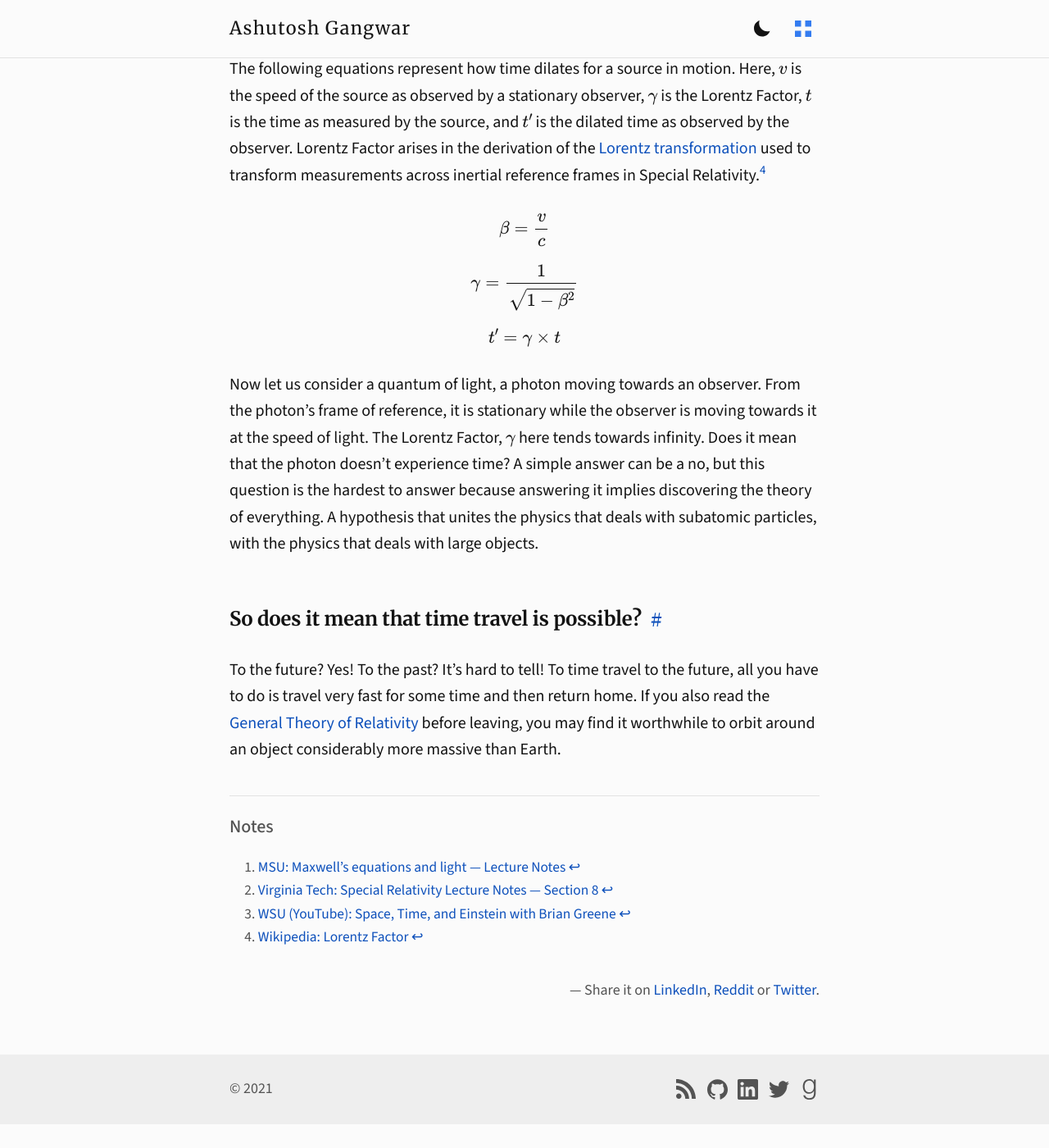
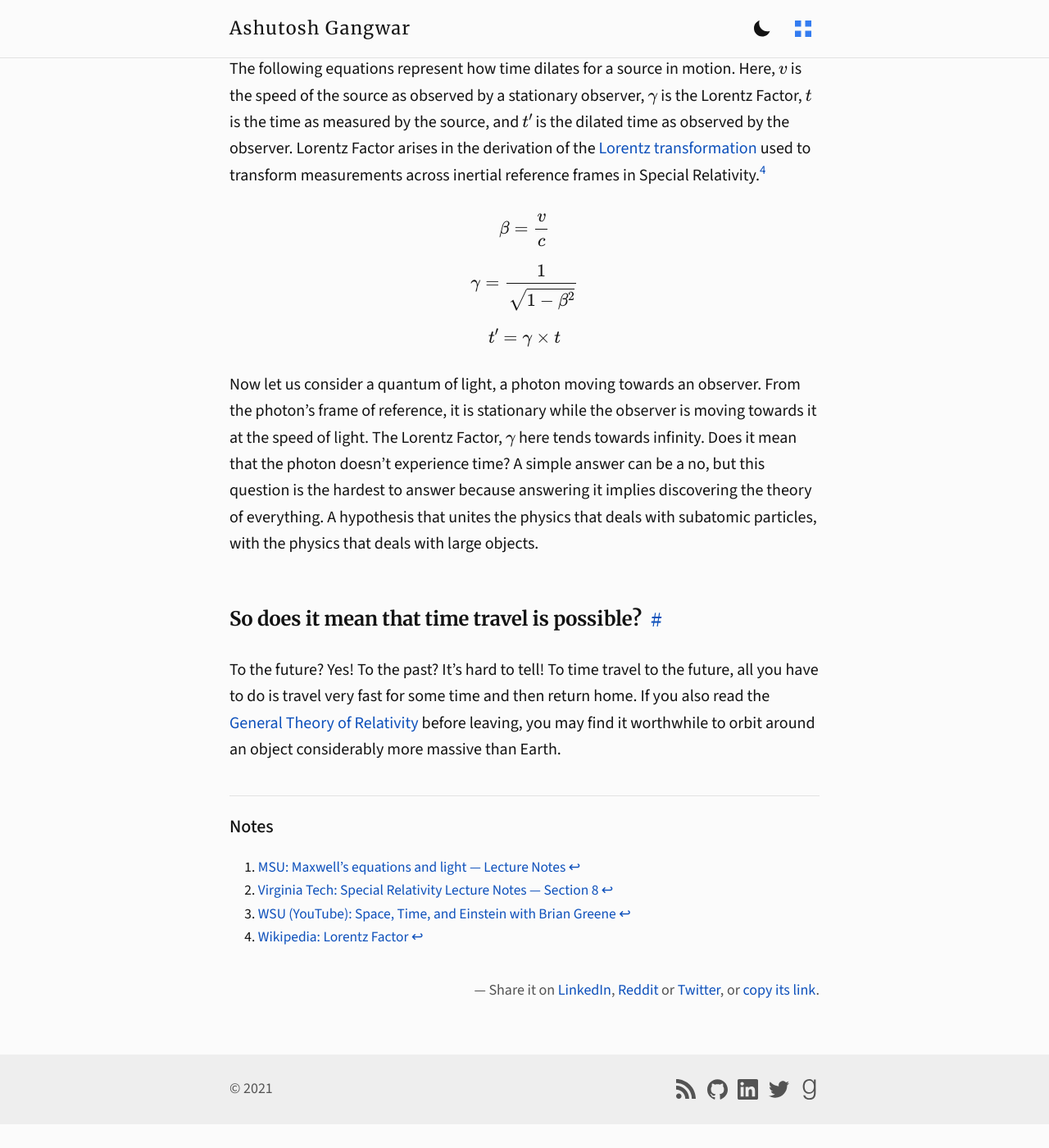
Before and after one commit to ashutoshgngwr/ashutoshgngwr.github.io, a Jekyll site: the page built from _posts/2020-09-29-odd-insights-from-the-special-theory-of-relativity.md, in a window 1280 px wide and 1400 px high, scrolled down 1689 px. Shown: the whole window at 82% size. Built offline with Jekyll 4.4.1, drawn with Linux system fonts in a browser that asks for light colours; formulas are drawn with MathJax 3.

Commit message:
update post share intents

```diff
--- a/_layouts/post.html
+++ b/_layouts/post.html
@@ -36,24 +36,30 @@
     <footer>
       <p>
         {%- assign post_title = page.title | url_encode %}
-        {%- assign post_url = page.url | absolute_url | url_encode %}
+        {%- assign post_url = page.url | absolute_url %}
         &mdash; Share it on
 
-        <a href="https://www.linkedin.com/sharing/share-offsite/?url={{ post_url }}" rel="noopener"
+        {%- assign linkedin_url = post_url | append: '?ref=LinkedIn+Share' | url_encode %}
+        {%- assign linkedin_params = 'url=' | append: linkedin_url %}
+        <a href="https://www.linkedin.com/sharing/share-offsite/?{{ linkedin_params }}" rel="noopener"
           title="LinkedIn">LinkedIn</a>,
 
-        {%- assign reddit_params = "url=" | append: post_url %}
-        {%- assign reddit_params = reddit_params | append: "&title=" | append: post_title %}
+        {%- assign reddit_url = post_url | append: '?ref=Reddit+Share' | url_encode %}
+        {%- assign reddit_params = 'url=' | append: reddit_url %}
+        {%- assign reddit_params = reddit_params | append: '&title=' | append: post_title %}
         <a href="https://www.reddit.com/submit?{{ reddit_params }}" rel="noopener" title="Reddit">Reddit</a>
 
         or
 
+        {%- assign twitter_url = post_url | append: '?ref=Twitter+Share' | url_encode %}
         {%- assign twitter_username = site.x.social | where: 'name', 'twitter' | map: 'username' | first %}
-        {%- assign twitter_params = "text=" | append: post_title %}
-        {%- assign twitter_params = twitter_params | append: "&url=" | append: post_url %}
-        {%- assign twitter_params = twitter_params | append: "&via=" | append: twitter_username %}
-        {%- assign twitter_params = twitter_params | append: "&related=" | append: twitter_username %}
-        <a href="https://twitter.com/intent/tweet?{{ twitter_params }}" rel="noopener" title="Twitter">Twitter</a>.
+        {%- assign twitter_params = 'url=' | append: twitter_url %}
+        {%- assign twitter_params = twitter_params | append: '&text=' | append: post_title %}
+        {%- assign twitter_params = twitter_params | append: '&via=' | append: twitter_username %}
+        {%- assign twitter_params = twitter_params | append: '&related=' | append: twitter_username %}
+        <a href="https://twitter.com/intent/tweet?{{ twitter_params }}" rel="noopener" title="Twitter">Twitter</a>,
+
+        or <a href="#" onclick="copyToClipboard(window.location.href.split('#')[0]);">copy its link</a>.
       </p>
     </footer>
   </article>
--- a/_sass/page.scss
+++ b/_sass/page.scss
@@ -226,7 +226,6 @@
       margin: 2rem auto;
       padding-top: 1rem;
       border-top: 0.05rem solid var(--color-bg-tertiary);
-      color: var(--color-text-secondary);
       font-size: 0.87rem;
 
       &:before {
```
